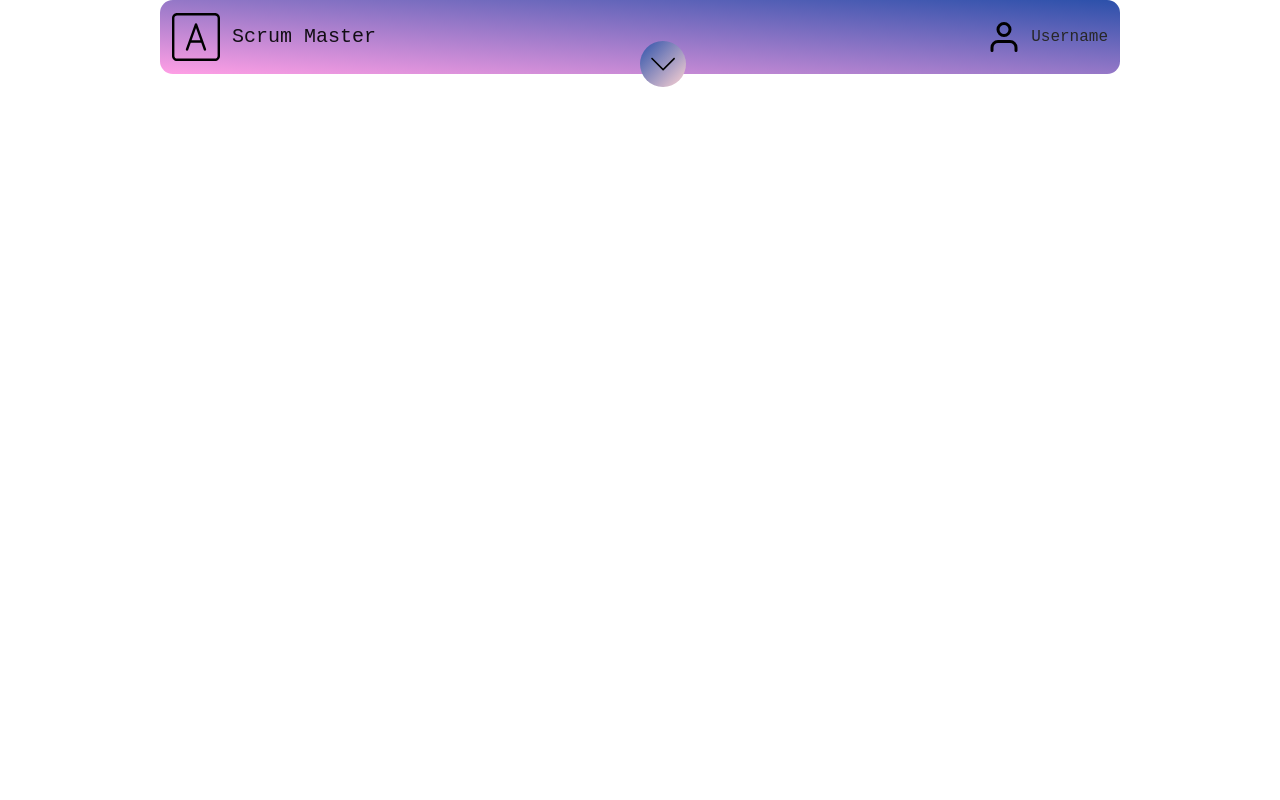
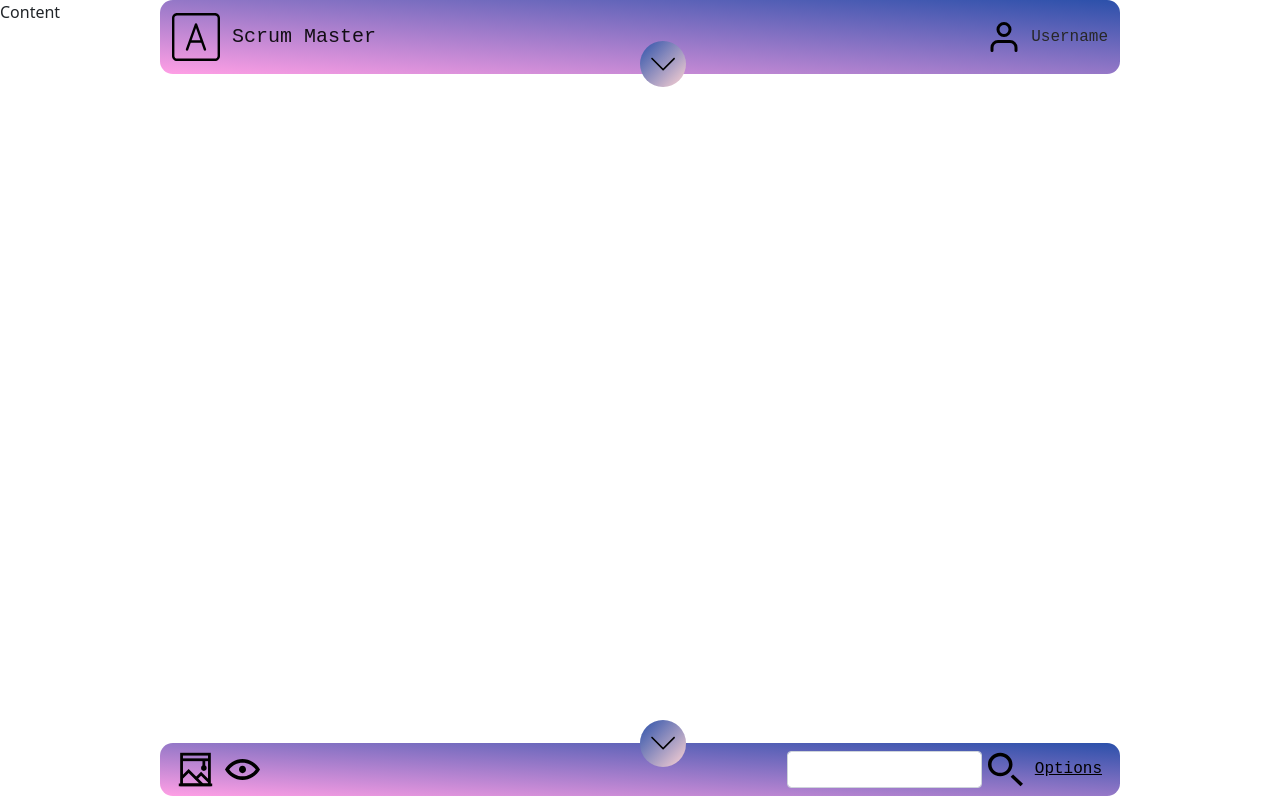
Before and after one commit to Noname-creat0r/ng-scrum-manager, an Angular app: page / in a window 1280 px wide. Built offline with nearby package versions, Linux system fonts and the light colour scheme.

Commit message:
feat(components): creating FooterComponent + Styles

```diff
--- a/src/app/app.component.html
+++ b/src/app/app.component.html
@@ -1 +1,3 @@
 <app-header></app-header>
+<main>Content</main>
+<app-footer></app-footer>
--- a/src/app/app.component.ts
+++ b/src/app/app.component.ts
@@ -1,12 +1,13 @@
 import { Component } from '@angular/core';
 import { HeaderComponent } from './layout/header/header.component';
+import { FooterComponent} from "./layout/footer/footer.component";
 
 @Component({
     selector: 'app-root',
     templateUrl: './app.component.html' ,
     styleUrls: ['../styles.scss'],
     standalone: true,
-    imports: [HeaderComponent]
+    imports: [HeaderComponent, FooterComponent]
 })
 export class AppComponent {
   title = 'scrum-manager';
--- /dev/null
+++ b/src/app/layout/footer/footer.component.html
@@ -0,0 +1,27 @@
+<nav class="navbar fixed-bottom my-1">
+    <div class="container-fluid">
+        <div class="navbar__tool-panel">
+            <button class="navbar__tool-panel__item">
+                <img class="navbar__icon--medium"
+                     src="assets/icons/view.svg" alt="view">
+            </button>
+            <button  class="navbar__tool-panel__item">
+                <img class="navbar__icon--medium"
+                    src="assets/icons/eye.svg" alt="eye">
+            </button>
+
+        </div>
+        <button class="navbar__toggle--top">
+            <img class="navbar__icon--small" src="assets/icons/arrow-down.svg" alt="arrow">
+        </button>
+
+        <div class="navbar__tool-panel">
+            <input class="form-control form-control-sm"  type="text">
+            <button class="navbar__tool-panel__item">
+                <img class="navbar__icon--medium"
+                     src="assets/icons/search.svg" alt="view">
+            </button>
+            <button class="navbar__tool-panel__options">Options</button>
+        </div>
+    </div>
+</nav>
--- a/src/scss/layout/_footer.scss
+++ b/src/scss/layout/_footer.scss
@@ -0,0 +1,33 @@
+.navbar {
+
+  &__toggle--top {
+    @extend .navbar__toggle;
+    left: 50%;
+    bottom: 55%;
+  }
+
+  &__tool-panel {
+    display: flex;
+    justify-content: space-between;
+    min-width: 5rem;
+
+    &__item {
+      background: transparent;
+      border: none;
+      transition: all 0.2s;
+
+      &:hover {
+        transform: scale(1.2);
+      }
+    }
+
+    &__options {
+      @extend .navbar__tool-panel__item;
+      text-decoration: underline;
+
+      &:hover {
+        cursor: context-menu;
+      }
+    }
+  }
+}
```
Also changed, not shown: src/app/layout/footer/footer.component.ts (added, +12 -0 lines).
